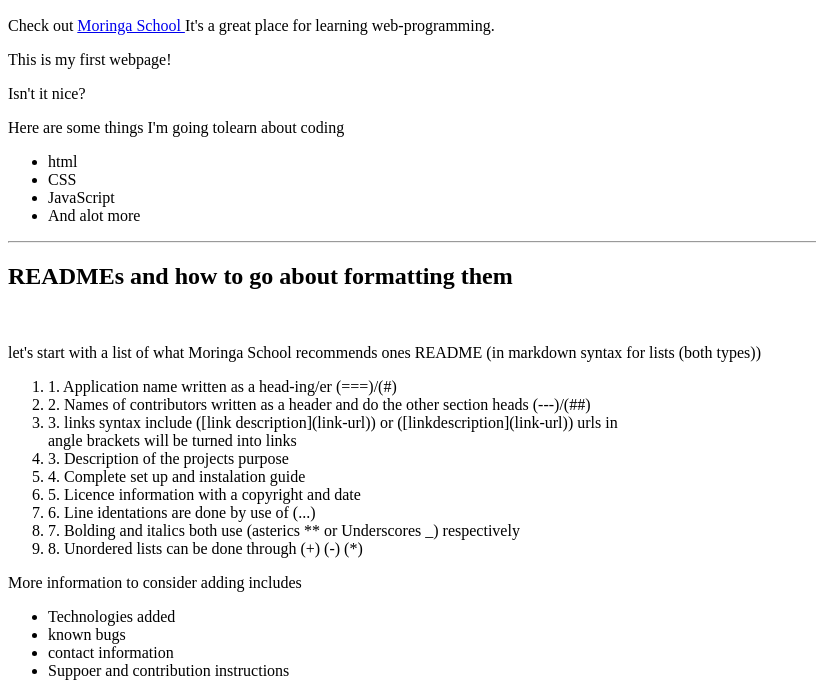
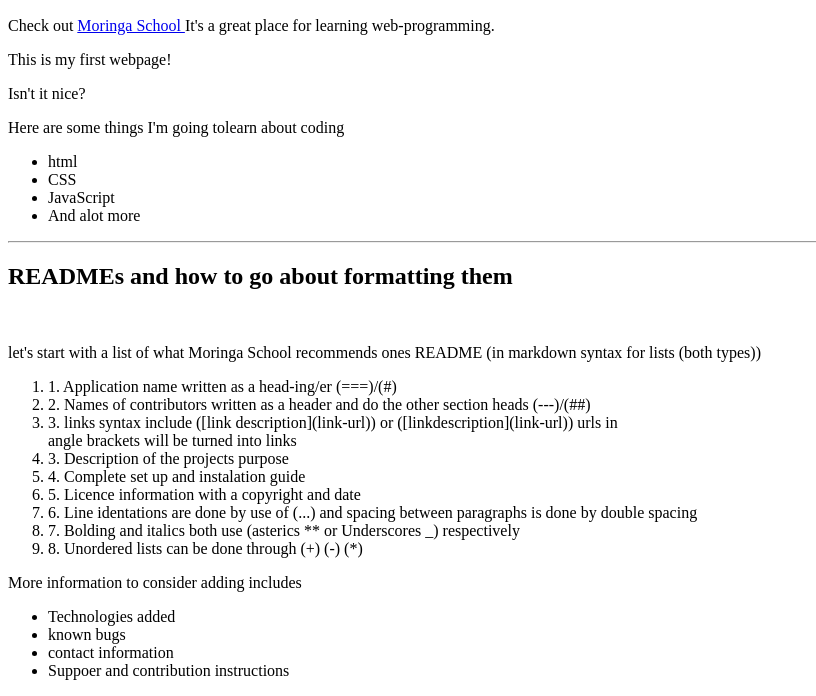
Before and after one commit to Vinge1718/my-first-webpage, a plain HTML site: page my-first-webpage.html in a window 1280 px wide. Shown: the part 144-840 px from the top of the page, without its empty margins (0-816 px from the left). Drawn offline with Linux system fonts and the light colour scheme.

Commit message:
add content in the readme file to describe the project

```diff
--- a/my-first-webpage.html
+++ b/my-first-webpage.html
@@ -31,7 +31,7 @@
       <li>3. Description of the projects purpose</li>
       <li>4. Complete set up and instalation guide</li>
       <li>5. Licence information with a copyright and date</li>
-      <li>6. Line identations are done by use of (...)</li>
+      <li>6. Line identations are done by use of (...) and spacing between paragraphs is done by double spacing</li>
       <li>7. Bolding and italics both use (asterics ** or Underscores _) respectively</li>
       <li>8. Unordered lists can be done through (+) (-) (*)</li>
     </ol>
```
Also changed, not shown: README.md.
